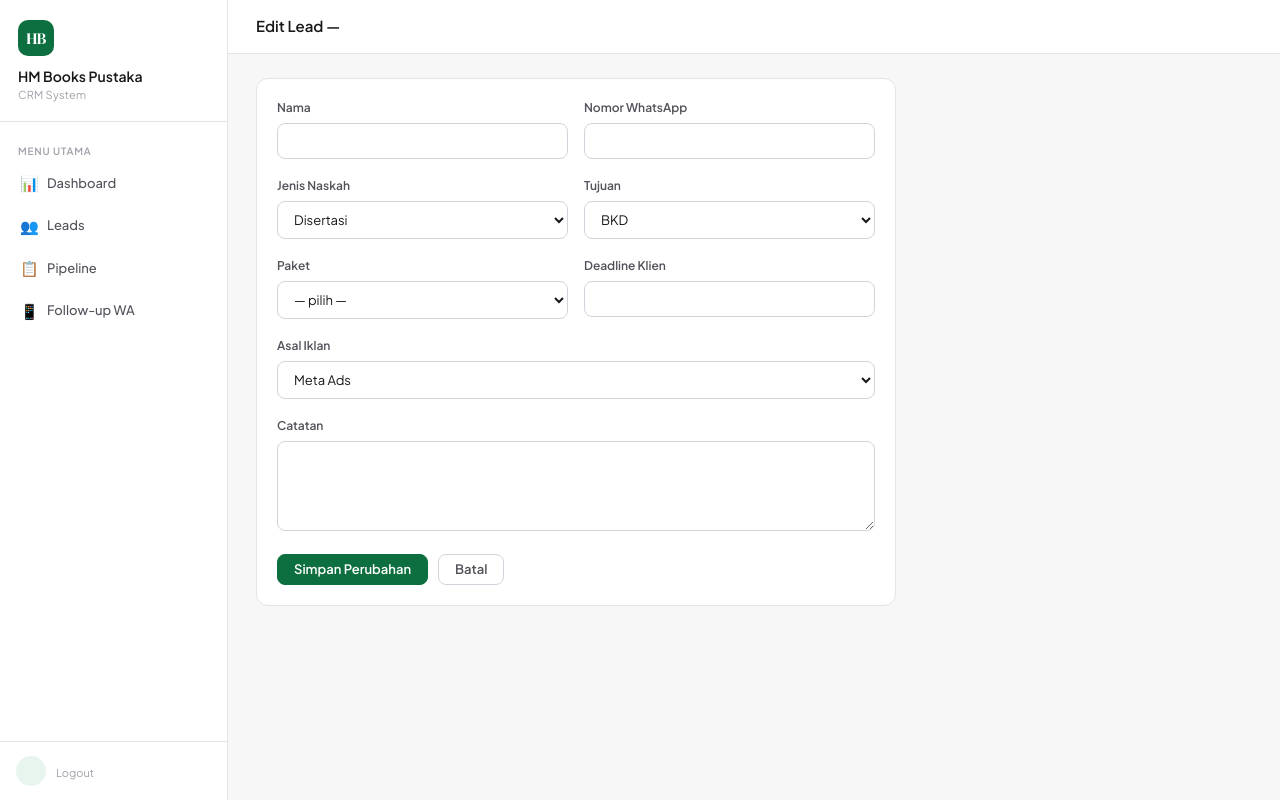
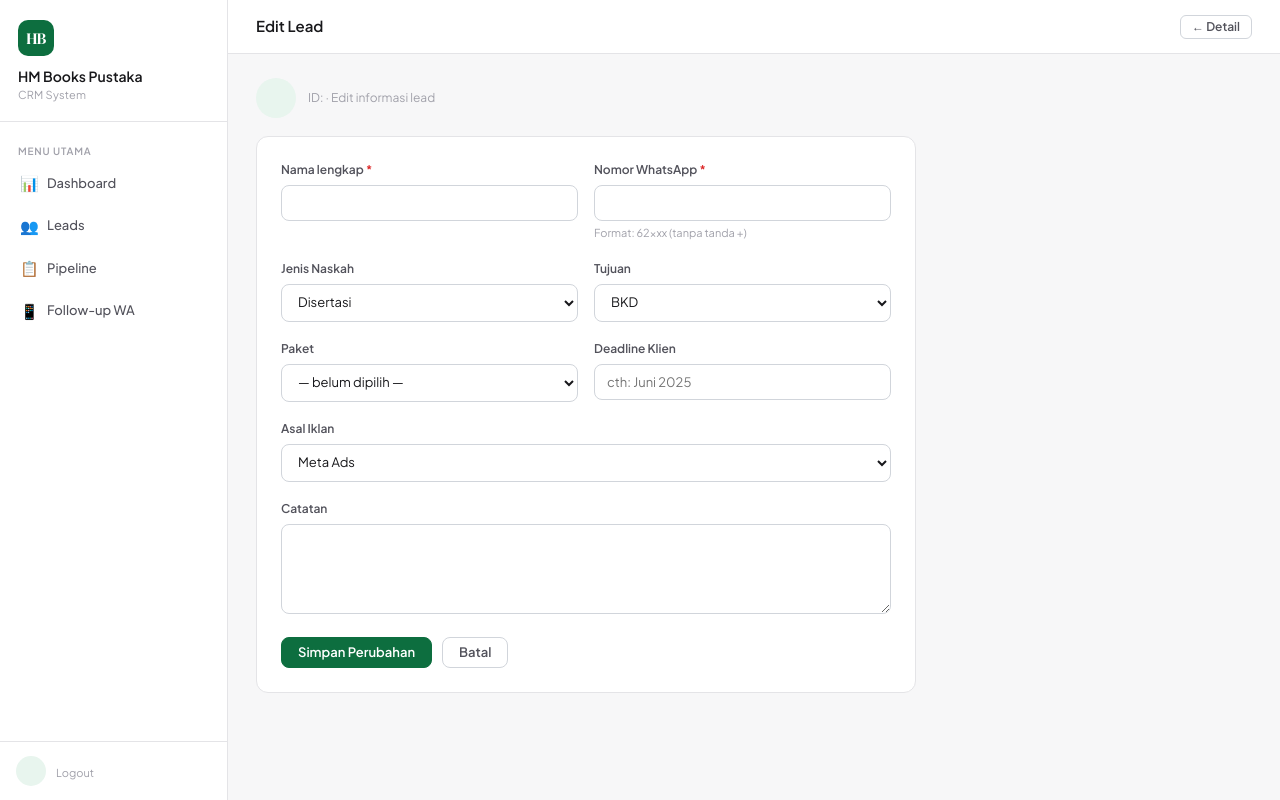
Before and after one commit to hmprinting-app/crm-hmbooks, a Flask app: template app/templates/leads/edit.html in a window 1280 px wide. Run offline with Flask 3, Linux system fonts and the light colour scheme; the template is opened without the code that fills it, so the values that code supplies are empty.

Commit message:
Update edit.html

```diff
--- a/app/templates/leads/edit.html
+++ b/app/templates/leads/edit.html
@@ -1,21 +1,39 @@
 {% extends "base.html" %}
 {% block title %}Edit {{ lead.nama }}{% endblock %}
-{% block topbar_title %}Edit Lead — {{ lead.nama }}{% endblock %}
+{% block topbar_title %}Edit Lead{% endblock %}
+{% block topbar_actions %}
+<a href="{{ url_for('leads.detail', lead_id=lead.id) }}" class="btn btn-secondary btn-sm">← Detail</a>
+{% endblock %}
 
 {% block content %}
-<div style="max-width:640px">
-<div class="card">
+<div style="max-width:660px">
+
+  <!-- Lead identity strip -->
+  <div style="display:flex;align-items:center;gap:12px;margin-bottom:18px">
+    <div style="width:40px;height:40px;border-radius:50%;background:var(--green-light);display:flex;align-items:center;justify-content:center;font-size:16px;font-weight:700;color:var(--green);flex-shrink:0">
+      {{ lead.nama[0]|upper }}
+    </div>
+    <div>
+      <div style="font-size:15px;font-weight:700;color:var(--text)">{{ lead.nama }}</div>
+      <div style="font-size:12px;color:var(--text-3)">ID: {{ lead.id }} · Edit informasi lead</div>
+    </div>
+  </div>
+
+  <div class="card" style="padding:24px">
     <form method="POST">
+
       <div style="display:grid;grid-template-columns:1fr 1fr;gap:16px">
         <div class="form-group">
-        <label class="form-label">Nama</label>
+          <label class="form-label">Nama lengkap <span style="color:var(--red)">*</span></label>
           <input class="form-control" name="nama" value="{{ lead.nama }}" required>
         </div>
         <div class="form-group">
-        <label class="form-label">Nomor WhatsApp</label>
+          <label class="form-label">Nomor WhatsApp <span style="color:var(--red)">*</span></label>
           <input class="form-control" name="no_wa" value="{{ lead.no_wa }}" required>
+          <div class="form-hint">Format: 62xxx (tanpa tanda +)</div>
         </div>
       </div>
+
       <div style="display:grid;grid-template-columns:1fr 1fr;gap:16px">
         <div class="form-group">
           <label class="form-label">Jenis Naskah</label>
@@ -34,11 +52,12 @@
           </select>
         </div>
       </div>
+
       <div style="display:grid;grid-template-columns:1fr 1fr;gap:16px">
         <div class="form-group">
           <label class="form-label">Paket</label>
           <select class="form-control" name="paket">
-          <option value="">— pilih —</option>
+            <option value="">— belum dipilih —</option>
             {% for p in paket_list %}
             <option {% if lead.paket==p %}selected{% endif %}>{{ p }}</option>
             {% endfor %}
@@ -46,9 +65,10 @@
         </div>
         <div class="form-group">
           <label class="form-label">Deadline Klien</label>
-        <input class="form-control" name="deadline_klien" value="{{ lead.deadline_klien or '' }}">
+          <input class="form-control" name="deadline_klien" value="{{ lead.deadline_klien or '' }}" placeholder="cth: Juni 2025">
         </div>
       </div>
+
       <div class="form-group">
         <label class="form-label">Asal Iklan</label>
         <select class="form-control" name="asal_iklan">
@@ -57,15 +77,19 @@
           {% endfor %}
         </select>
       </div>
+
       <div class="form-group">
         <label class="form-label">Catatan</label>
         <textarea class="form-control" name="catatan">{{ lead.catatan or '' }}</textarea>
       </div>
-    <div style="display:flex;gap:10px">
+
+      <div style="display:flex;gap:10px;margin-top:4px">
         <button type="submit" class="btn btn-primary">Simpan Perubahan</button>
         <a href="{{ url_for('leads.detail', lead_id=lead.id) }}" class="btn btn-secondary">Batal</a>
       </div>
+
     </form>
   </div>
+
 </div>
 {% endblock %}
```
Lines whose indentation alone changed are shown as unchanged.
